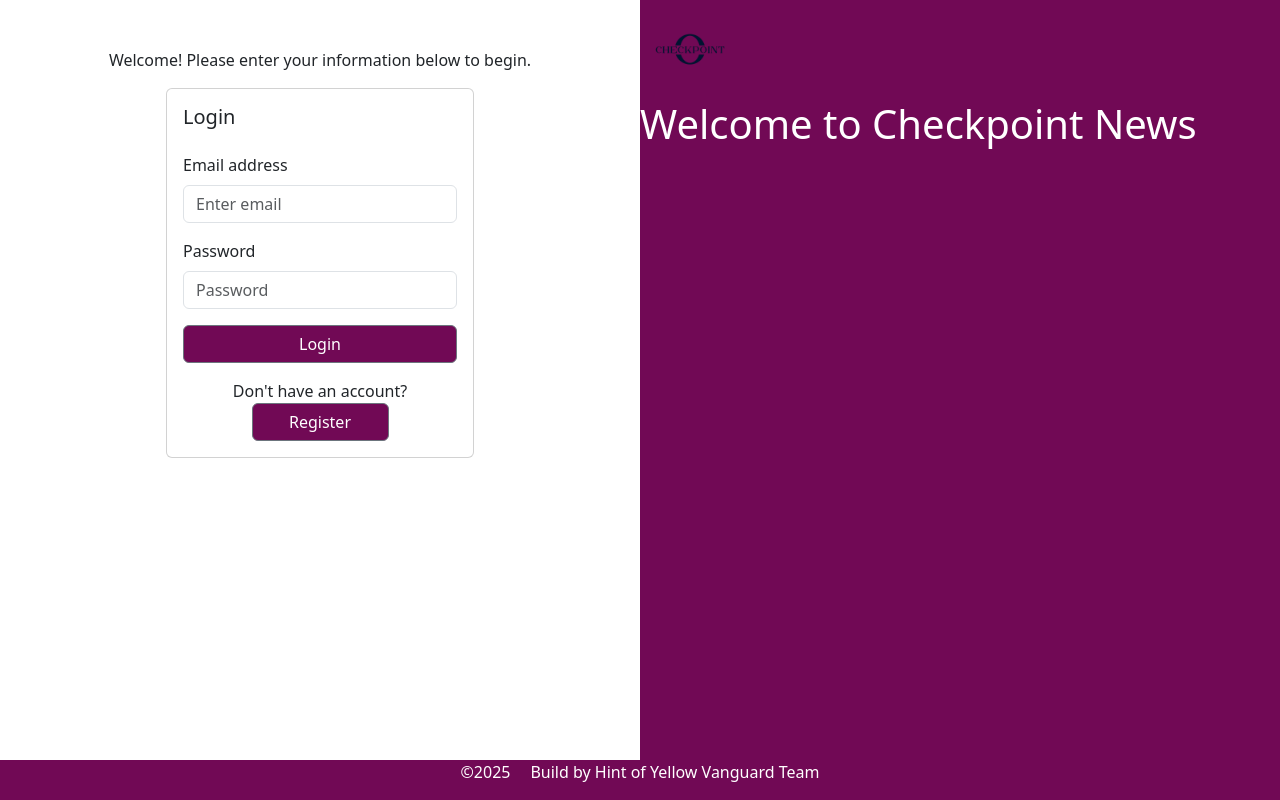
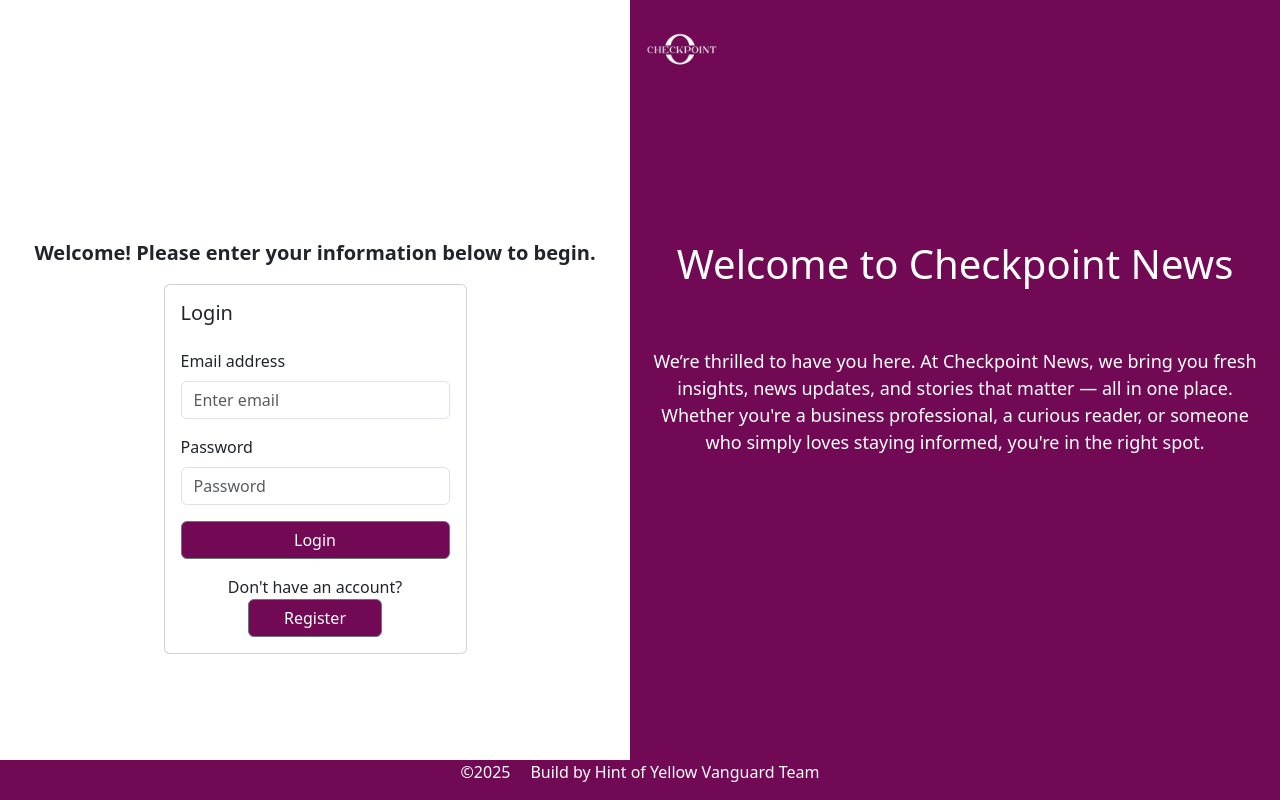
Before and after one commit to Tochi-Nwagu/news-api, a React (Vite) app: page / in a window 1280 px wide. Built offline with nearby package versions, Linux system fonts and the light colour scheme; no server answers.

Commit message:
added logo

```diff
--- a/src/pages/Auth/Login.tsx
+++ b/src/pages/Auth/Login.tsx
@@ -78,10 +78,16 @@
           <div className="w-full flex flex-col max-w-[450px] mx auto"> */}
 
       {/* Input fields for email, password and confirm password */}
-      <div>
+      <div style={{ marginTop: '100px', paddingTop: '90px' }}>
         {/* Header section with title and welcome message */}
         <div className="mt-5">
-          <p style={{ textAlign: 'center' }}>
+          <p
+            style={{
+              textAlign: 'center',
+              fontSize: '20px',
+              fontWeight: 'bolder',
+            }}
+          >
             Welcome! Please enter your information below to begin.
           </p>
         </div>
@@ -122,7 +128,12 @@
                   <span>Don't have an account? </span>
                   {/* <Link to="/register">Register here</Link> */}
                   {/* <button className='Register-btn w-50' onClick={handleRegister}>Register</button> */}
-                  <Button variant="secondary" type="submit" className="w-50" onClick={handleRegister}>
+                  <Button
+                    variant="secondary"
+                    type="submit"
+                    className="w-50"
+                    onClick={handleRegister}
+                  >
                     Register
                   </Button>
                 </div>
--- a/src/pages/Home/Home.css
+++ b/src/pages/Home/Home.css
@@ -17,3 +17,12 @@
   grid-template-columns: repeat(4, 1fr);
   gap: 20px;
 } */
+
+.welcome-text {
+  color: #fff;
+  font-size: 18px;
+  padding: 20px;
+  width: 650px;
+  text-align: center;
+  margin: 40px auto;
+}
--- a/src/pages/Home/Home.tsx
+++ b/src/pages/Home/Home.tsx
@@ -5,19 +5,39 @@
 
 const Home = () => {
   return (
-    <div style={{ display: 'flex', height: '95vh' }}>
+    <div style={{ display: 'flex', height: '97vh', marginBottom: '0px' }}>
       <div style={{ width: '100%' }}>
         <Login />
       </div>
 
-      <div style={{ backgroundColor: '#710955', width: '100%' }}>
+      <div
+        style={{
+          backgroundColor: '#710955',
+          width: '100%',
+        }}
+      >
         <img
           src={logoImg}
           alt="Check-point"
           height="100px"
           style={{ objectFit: 'cover' }}
         />
-        <h1 style={{color: 'white'}}>Welcome to Checkpoint News</h1>
+        <h1
+          style={{
+            color: 'white',
+            textAlign: 'center',
+            paddingTop: '60px',
+            marginTop: '80px',
+          }}
+        >
+          Welcome to Checkpoint News
+        </h1>
+        <p className="welcome-text">
+          We’re thrilled to have you here. At Checkpoint News, we bring you
+          fresh insights, news updates, and stories that matter — all in one
+          place. Whether you're a business professional, a curious reader, or
+          someone who simply loves staying informed, you're in the right spot.
+        </p>
       </div>
     </div>
   );
```
Also changed, not shown: src/assets/logo.png, src/assets/logo4.png (added).
